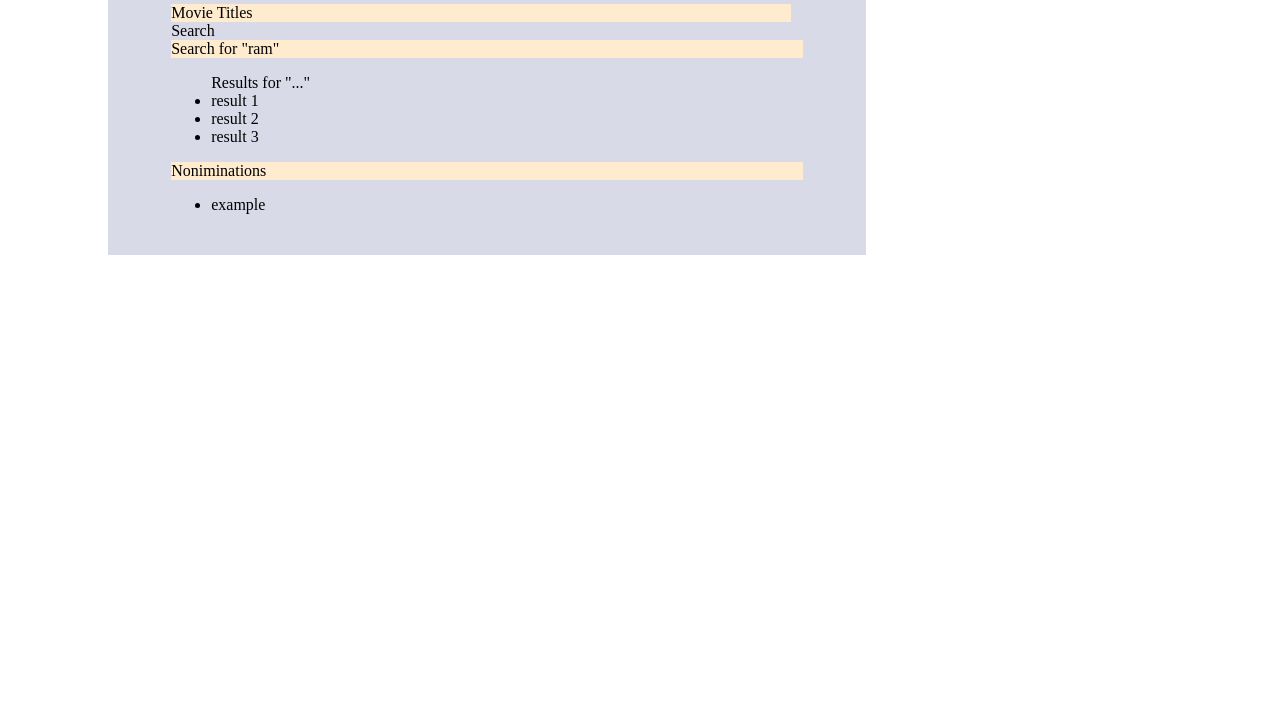
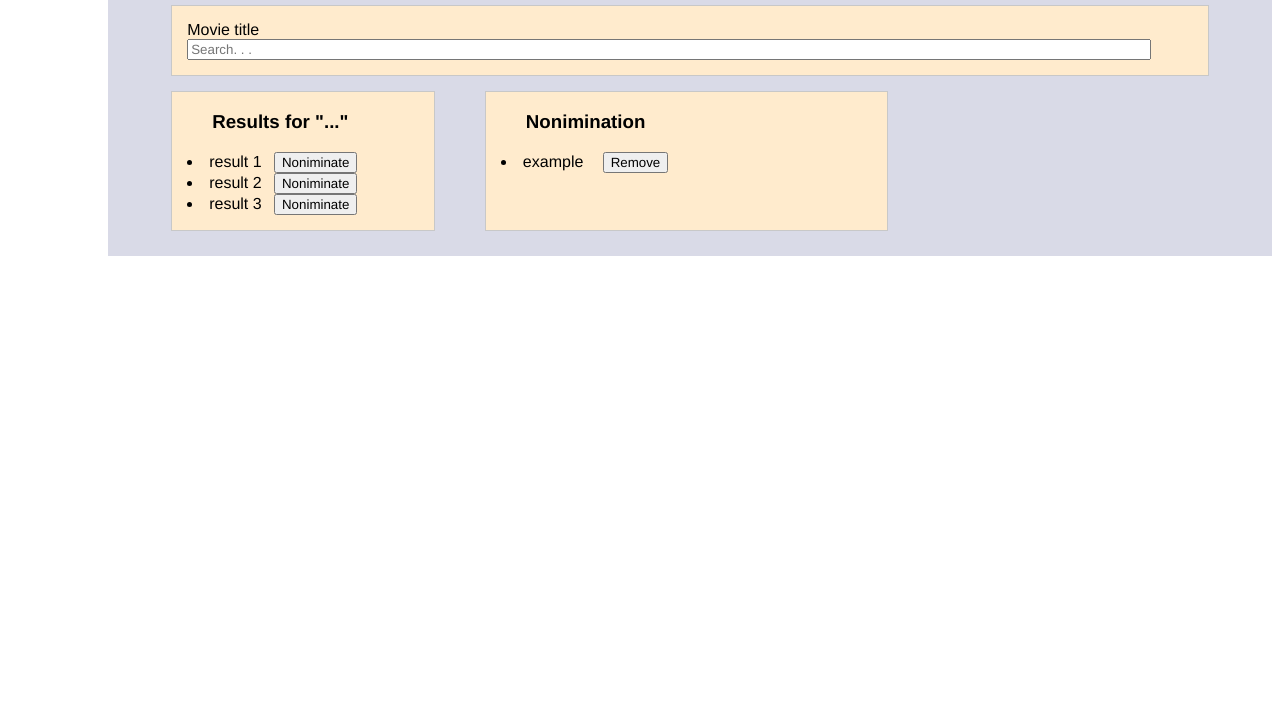
Before and after one commit to jjsilas/theshoppies, a plain HTML site: page index.html in a window 1280 px wide. Shown: the part 96-800 px from the top of the page. Drawn offline with Linux system fonts and the light colour scheme.

Commit message:
Update Styling and adding a search box removing the place holder

```diff
--- a/index.css
+++ b/index.css
@@ -1,4 +1,5 @@
 * {
+    font-family: 'Franklin Gothic Medium', 'Arial Narrow', Arial, sans-serif;
 }
 
 .main {
@@ -8,7 +9,7 @@ padding-left:5%;
 padding-right: 5%;
 padding-bottom: 2%;
 margin-left: 100px;
-max-width: 50%;
+max-width: 90%;
 
 }
 
@@ -17,16 +18,52 @@ max-width: 50%;
     border-color: black;
     border-width: 4px;
     background: blanchedalmond;
-    max-width: 98%;
     height: 40%;
 }
 
-.searchResults {
+.search{
     background: blanchedalmond;
-
+border: 1px solid rgb(200, 200, 200);
+padding: 15px;
 }
 
 
+.searchBar input[type=text] {
+    width: 95%;
+}
+/* block section */
+.resultsAndNotifications {
+display:inline-flex;
+}
+
+
+
+.searchResults {
+    background: blanchedalmond;
+    border: 1px solid rgb(200, 200, 200);
+width: 500px;
+margin-right: 50px;
+margin-top: 15px;
+padding-bottom: 15px;
+}
+
+
+
+
+.buttonRes, .buttonNom{
+    margin-left: 5%;
+}
+
+
+.resultsLines, .noniminationLines{
+    margin-left: 15px;
+}
+
 .noniminations {
-    background: blanchedalmond;
+background: blanchedalmond;
+border: 1px solid rgb(200, 200, 200);
+    width: 100%;
+margin-right: 50px;
+margin-top: 15px;
+
 }
--- a/index.html
+++ b/index.html
@@ -10,32 +10,40 @@
 
 <body>
     <section main class="main">
+
         <h1 class="mainShell">The Shoppies</h1>
 
-        <div class="titleForSearch"> Movie Titles</div>
-
-        <div class="searchShell">Search</div>
+        <section class="search">
+            <div class="titleForSearch"> Movie title</div>
+            <div class="searchBar">
+                <input type="text" placeholder="Search. . . ">
+            </div>
+        </section>
 
 
+        <section class="resultsAndNotifications">
 
+            <div class="searchResults">
+                <h3>
+                    <ul id="searchResultsTitle">Results for "..."
+                </h3>
+                <li class="resultsLines">result 1<button class="buttonRes" type="button">Noniminate</button></li>
+                <li class="resultsLines">result 2<button class="buttonRes" type="button">Noniminate</button></li>
+                <li class="resultsLines">result 3<button class="buttonRes" type="button">Noniminate</button></li>
 
+                </ul>
 
-        <section class="searchResults">Search for "ram"</section>
-        <ul>Results for "..."
-            <li>result 1</li>
-            <li>result 2</li>
-            <li>result 3</li>
+            </div>
 
-        </ul>
+            <div class="noniminations">
+                <h3>
+                    <ul id="noniminateTitle">Nonimination</ul>
+                </h3>
+                <li class="noniminationLines">example<button class="buttonNom" type="button">Remove</button></li>
+                </ul>
+            </div>
+        </section>
 
-
-
-        <section class="noniminations">Noniminations</section>
-        <ul>
-            <li>example</li>
-        </ul>
-
-    </section>
 </body>
 
 </html>
```
